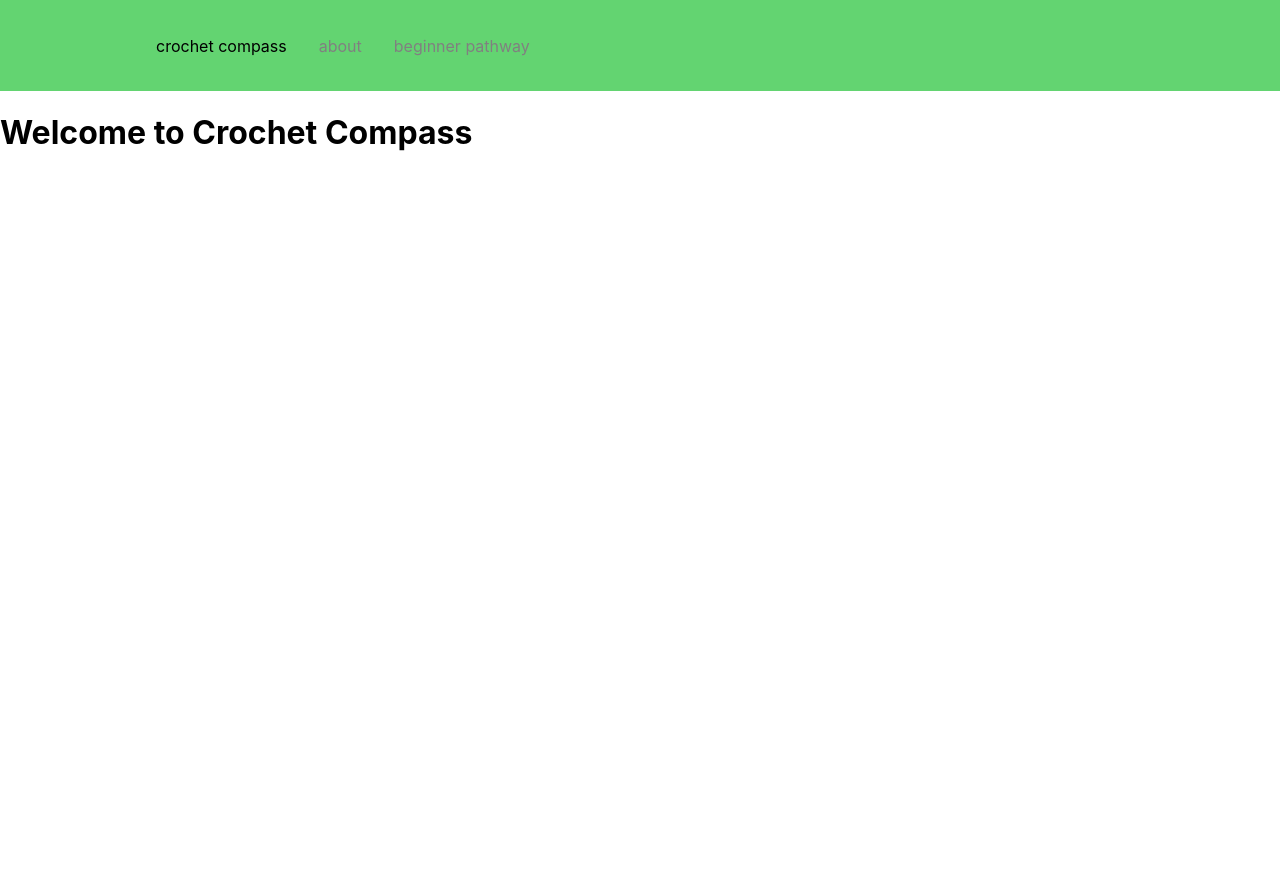
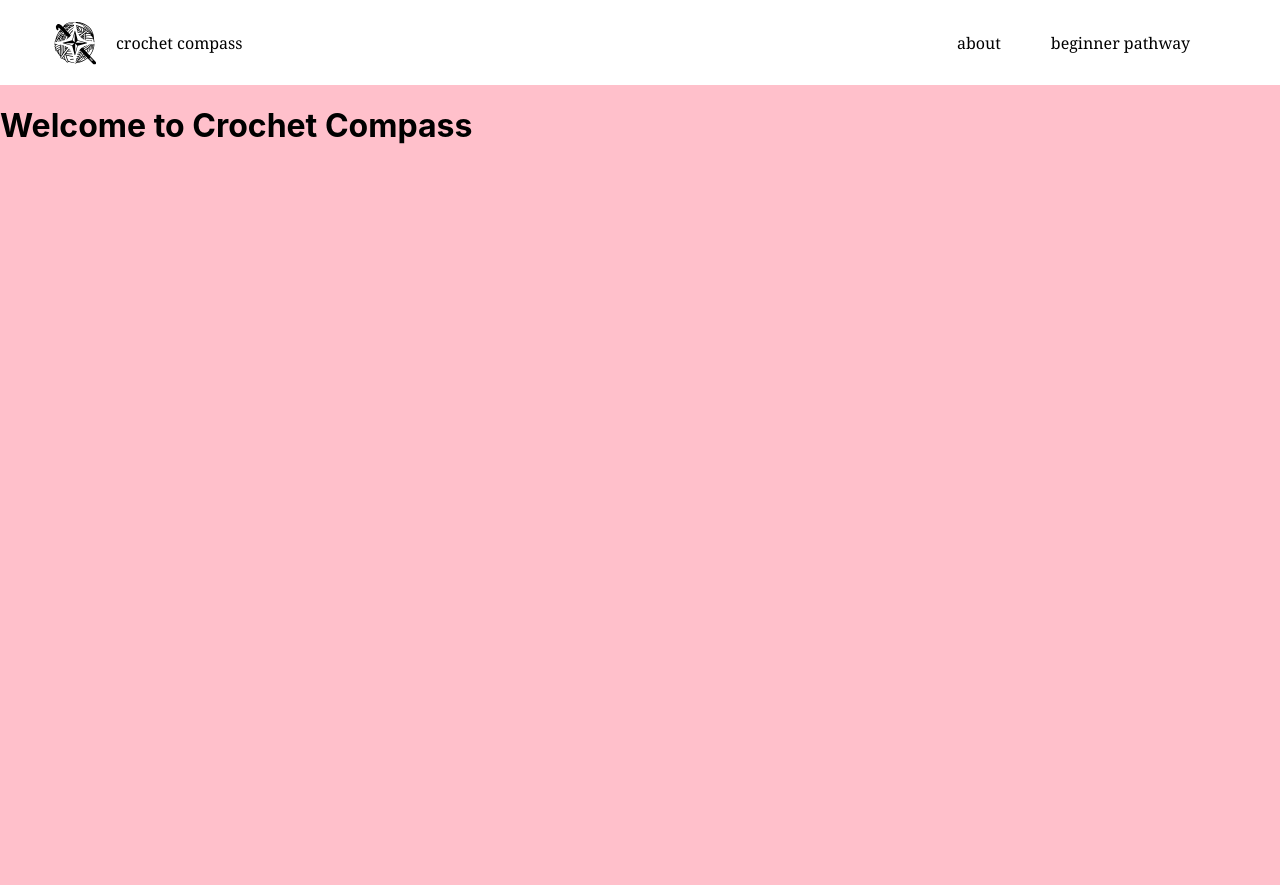
Before and after one commit to ellasyoung/crochet-compass, a React (Create React App) app in the folder client/: page / in a window 1280 px wide. Built offline with nearby package versions, Linux system fonts and the light colour scheme.

Commit message:
Formatting navbar and making it responsive

```diff
--- a/client/src/components/Navbar/NavbarElements.js
+++ b/client/src/components/Navbar/NavbarElements.js
@@ -1,38 +1,62 @@
-// components/Navbar/navbarElements.js
-
 import { FaBars } from "react-icons/fa";
 import { NavLink as Link } from "react-router-dom";
 import styled from "styled-components";
 
 export const Nav = styled.nav`
-    background: #63d471;
+    background: #ffffff;
     height: 85px;
     display: flex;
-    justify-content: space-between;
-    padding: 0.2rem calc((100vw - 1000px) / 2);
+    padding-right: 5%;
     z-index: 12;
-    position: relative;
+    position: sticky;
+    top: 0;
 `;
 
 export const NavLink = styled(Link)`
-    color: #808080;
+    color: #000000;
+    font-family: Georgia, serif;
     display: flex;
+    align-items: center;
+    text-decoration: none;
+    padding-right: 50px;
+    height: 100%;
+    cursor: pointer;
+    &.active {
+        color: #000000;
+        text-decoration: underline;
+    }
+    &:hover {
+        font-style: italic;
+        text-decoration: underline;
+    }
+    @media screen and (max-width: 768px) {
+        padding-bottom: 20px;
+    }
+`;
+
+export const NavTitle = styled(Link)`
+    color: #000000;
+    font-family: Georgia, serif;
+    display: flex;
+    justify-content: left;
     align-items: center;
     text-decoration: none;
     padding: 0 1rem;
     height: 100%;
     cursor: pointer;
-    &.active {
-        color: #000000;
+    &:hover {
+        font-style: italic;
+        text-decoration: underline;
     }
 `;
 
 export const Bars = styled(FaBars)`
     display: none;
-    color: #808080;
+    color: #000000;
     @media screen and (max-width: 768px) {
         display: block;
         position: absolute;
+        margin-top: 7px;
         top: 0;
         right: 0;
         transform: translate(-100%, 75%);
@@ -45,40 +69,29 @@ export const NavMenu = styled.div`
     display: flex;
     align-items: center;
     margin-right: -24px;
+    margin-left: auto;
     @media screen and (max-width: 768px) {
         display: ${({ isOpen }) => (isOpen ? 'flex' : 'none')};
         flex-direction: column;
-        width: 100%;
+        align-items: flex-start;
+        width: 81%;
         position: absolute;
         top: 85px;
+        margin-top: -10px;
         left: 0;
-        background: #63d471;
+        padding-left: 19%;
+        background: #ffffff;
+        padding-bottom: 10px;
     }
 `;
 
-export const NavBtn = styled.nav`
+export const NavLogo = styled.img`
+    width: 50px;
+    height: 50px;
     display: flex;
-    align-items: center;
-    margin-right: 24px;
+    margin-top: 18px;
+    margin-left: 50px;
     @media screen and (max-width: 768px) {
-        display: none;
+        margin-left: 5%;
     }
 `;
-
-export const NavBtnLink = styled(Link)`
-    border-radius: 4px;
-    background: #808080;
-    padding: 10px 22px;
-    color: #000000;
-    outline: none;
-    border: none;
-    cursor: pointer;
-    transition: all 0.2s ease-in-out;
-    text-decoration: none;
-    margin-left: 24px;
-    &:hover {
-        transition: all 0.2s ease-in-out;
-        background: #fff;
-        color: #808080;
-    }
-`;
--- a/client/src/components/Navbar/index.js
+++ b/client/src/components/Navbar/index.js
@@ -2,9 +2,12 @@ import React, { useState } from "react";
 import {
     Nav,
     NavLink,
+    NavTitle,
     Bars,
     NavMenu,
+    NavLogo
 } from "./NavbarElements";
+import LogoBlack from "./LogoBlack.svg";
 
 const Navbar = () => {
     const [isOpen, setIsOpen] = useState(false);
@@ -16,11 +19,12 @@ const Navbar = () => {
     return (
         <>
             <Nav>
+                <NavLogo src={LogoBlack} alt="" />
+                <NavTitle to="/" onClick={toggleMenu}>
+                    crochet compass
+                </NavTitle>
                 <Bars onClick={toggleMenu} />
                 <NavMenu isOpen={isOpen}>
-                    <NavLink to="/" onClick={toggleMenu}>
-                        crochet compass
-                    </NavLink>
                     <NavLink to="/about" onClick={toggleMenu}>
                         about
                     </NavLink>
--- a/client/src/pages/about.js
+++ b/client/src/pages/about.js
@@ -8,6 +8,7 @@ const About = () => {
                 justifyContent: "centre",
                 alignItems: "centre",
                 height: "100vh",
+                backgroundColor: 'blue'
             }}
         >
             <h1>
--- a/client/src/pages/beginnerPathway.js
+++ b/client/src/pages/beginnerPathway.js
@@ -8,6 +8,7 @@ const BeginnerPathway = () => {
                 justifyContent: "centre",
                 alignItems: "centre",
                 height: "100vh",
+                backgroundColor: 'green'
             }}
         >
             <h1>Welcome to the Beginner Pathway</h1>
--- a/client/src/pages/index.js
+++ b/client/src/pages/index.js
@@ -1,5 +1,3 @@
-// pages/index.js
-
 import React from 'react';
 
 const Home = () => {
@@ -9,7 +7,8 @@ const Home = () => {
         display: 'flex',
         justifyContent: 'centre',
         alignItems: 'centre',
-        height: '100vh'
+        height: '100vh',
+        backgroundColor: 'pink'
       }}
     >
       <h1>Welcome to Crochet Compass</h1>
```
Also changed, not shown: client/src/components/Navbar/LogoBlack.svg (renamed from client/src/assets/LogoBlack.svg).
